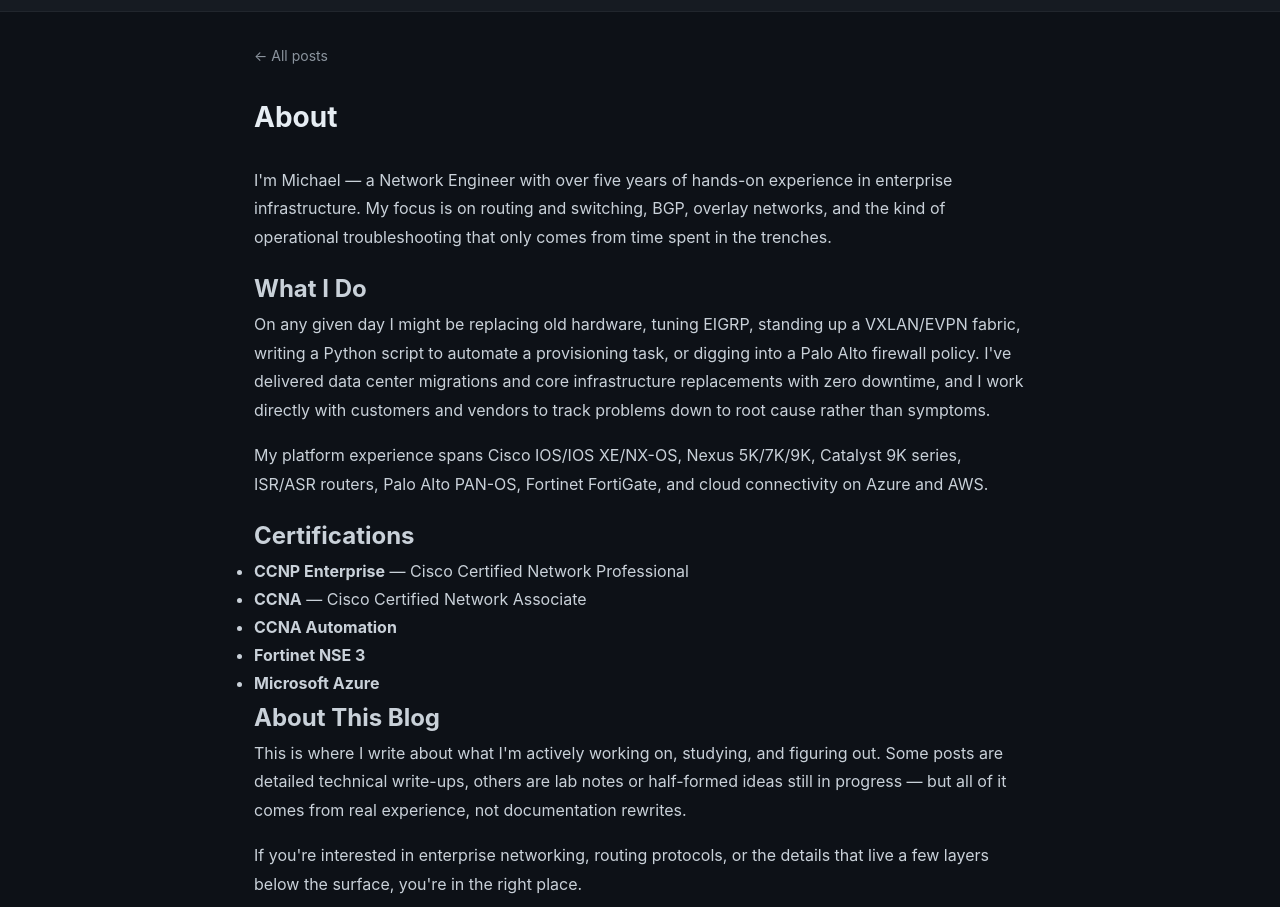
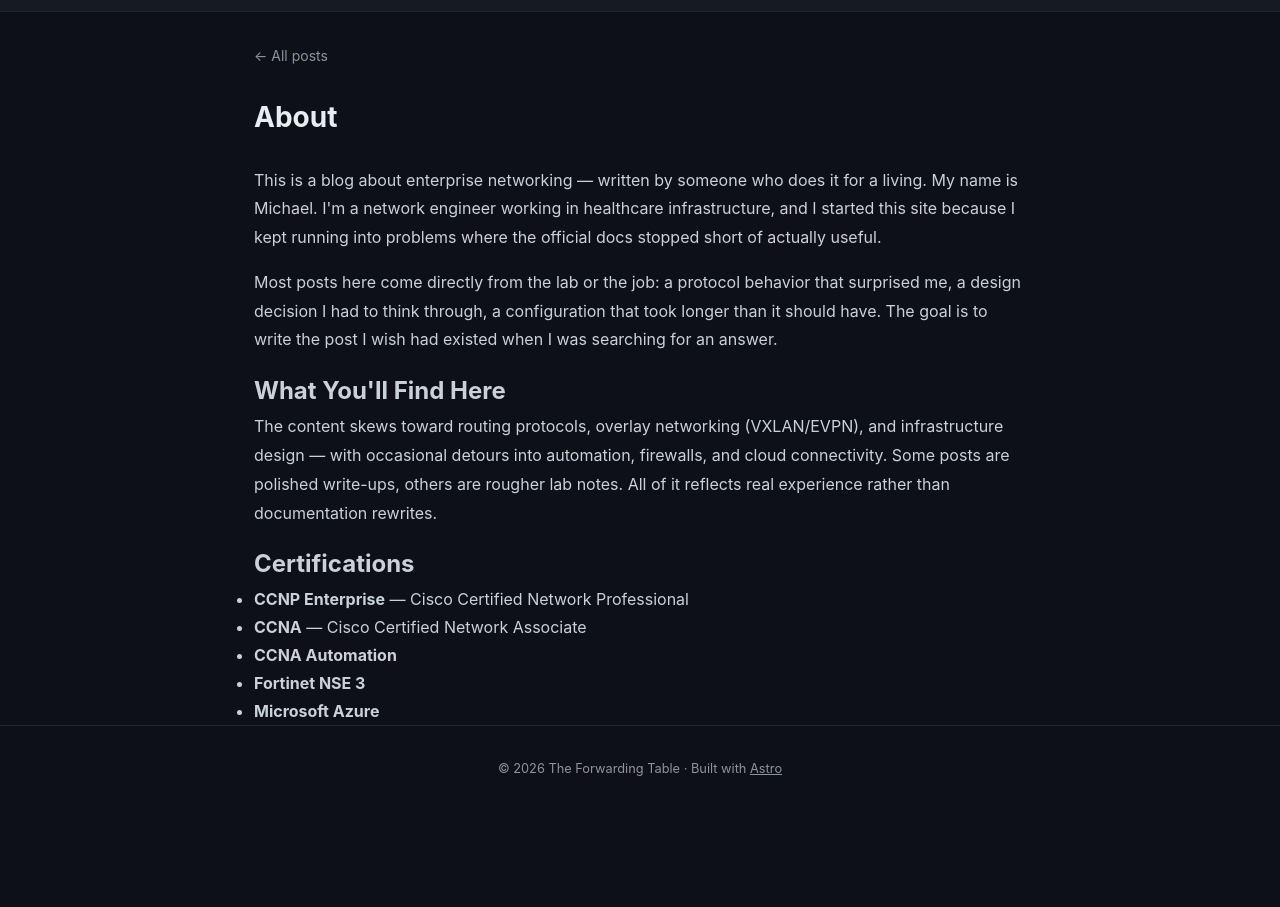
Before and after one commit to Michaelbecze/blog, an Astro site: page /blog/about in a window 1280 px wide. Shown: the part 45-952 px from the top of the page. After the commit the page ends 858 px from the top, so only its background shows below. Built offline with nearby package versions, Linux system fonts and the light colour scheme; Astro itself is replaced by a stand-in of ours.

Commit message:
chaged about again

```diff
--- a/src/pages/about.astro
+++ b/src/pages/about.astro
@@ -8,22 +8,24 @@
     <h1>About</h1>
     <div class="about-content">
       <p>
-        I'm Michael — a Network Engineer with over five years of hands-on experience in enterprise
-        infrastructure. My focus is on routing and switching, BGP, overlay networks, and the kind
-        of operational troubleshooting that only comes from time spent in the trenches.
+        This is a blog about enterprise networking — written by someone who does it for a living.
+        My name is Michael. I'm a network engineer working in healthcare infrastructure, and I
+        started this site because I kept running into problems where the official docs stopped
+        short of actually useful.
+      </p>
+      <p>
+        Most posts here come directly from the lab or the job: a protocol behavior that surprised
+        me, a design decision I had to think through, a configuration that took longer than it
+        should have. The goal is to write the post I wish had existed when I was searching for an
+        answer.
       </p>
 
-      <h2>What I Do</h2>
+      <h2>What You'll Find Here</h2>
       <p>
-        On any given day I might be replacing old hardware, tuning EIGRP, standing up a VXLAN/EVPN
-        fabric, writing a Python script to automate a provisioning task, or digging into a Palo Alto
-        firewall policy. I've delivered data center migrations and core infrastructure replacements
-        with zero downtime, and I work directly with customers and vendors to track problems down to
-        root cause rather than symptoms.
-      </p>
-      <p>
-        My platform experience spans Cisco IOS/IOS XE/NX-OS, Nexus 5K/7K/9K, Catalyst 9K series,
-        ISR/ASR routers, Palo Alto PAN-OS, Fortinet FortiGate, and cloud connectivity on Azure and AWS.
+        The content skews toward routing protocols, overlay networking (VXLAN/EVPN), and
+        infrastructure design — with occasional detours into automation, firewalls, and cloud
+        connectivity. Some posts are polished write-ups, others are rougher lab notes. All of it
+        reflects real experience rather than documentation rewrites.
       </p>
 
       <h2>Certifications</h2>
@@ -34,22 +36,6 @@
         <li><strong>Fortinet NSE 3</strong></li>
         <li><strong>Microsoft Azure</strong></li>
       </ul>
-
-      <h2>About This Blog</h2>
-      <p>
-        This is where I write about what I'm actively working on, studying, and figuring out. Some
-        posts are detailed technical write-ups, others are lab notes or half-formed ideas still in
-        progress — but all of it comes from real experience, not documentation rewrites.
-      </p>
-      <p>
-        If you're interested in enterprise networking, routing protocols, or the details that live
-        a few layers below the surface, you're in the right place.
-      </p>
-
-      <h2>Get in Touch</h2>
-      <p>
-        Feel free to reach out at <a href="mailto:michael.becze@gmail.com">michael.becze@gmail.com</a>.
-      </p>
     </div>
   </div>
 </BaseLayout>
```
